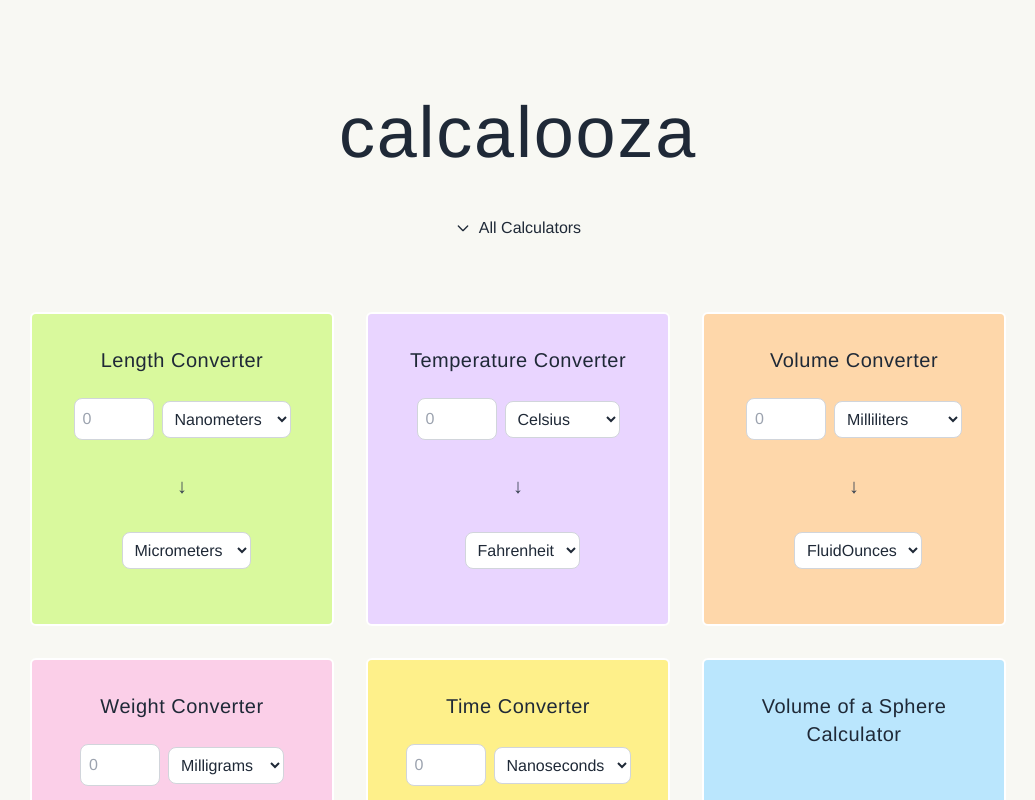
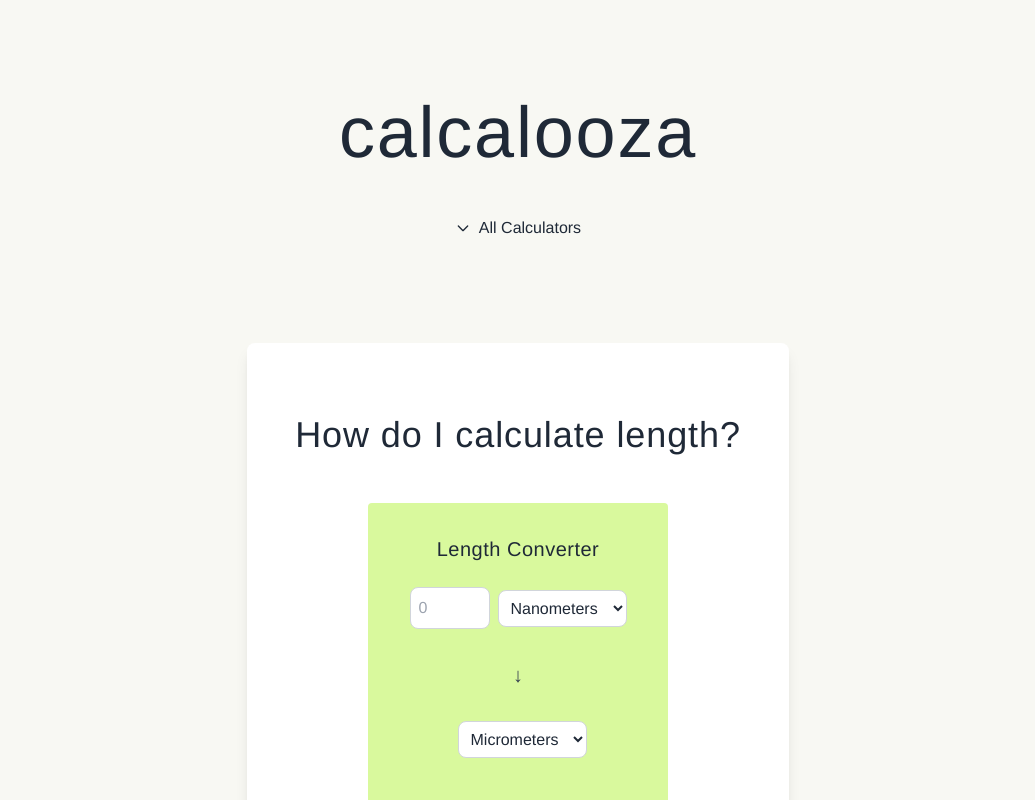
Before and after one commit to samanthacabrera/conversion-calculator, a React (Vite) app: page /calculator/length in a window 1280 px wide. Shown: the top 800 px of the page, without its empty margins (122-1157 px from the left). Built offline with nearby package versions, Linux system fonts and the light colour scheme.

Commit message:
added basic Page component, set up routes

```diff
--- a/package.json
+++ b/package.json
@@ -13,7 +13,8 @@
   },
   "dependencies": {
     "react": "^18.3.1",
-    "react-dom": "^18.3.1"
+    "react-dom": "^18.3.1",
+    "react-router-dom": "^6.26.2"
   },
   "devDependencies": {
     "@eslint/js": "^9.9.0",
--- a/src/App.jsx
+++ b/src/App.jsx
@@ -1,23 +1,38 @@
-import React, {useState} from 'react';
+import React, { useState } from 'react';
+import { BrowserRouter as Router, Route, Routes } from 'react-router-dom';
+import { calculatorRoutes } from './routes';
 import Header from './Header';
 import Nav from './Nav';
 import List from './List';
+import Page from './Page';
+import Footer from './Footer';
 
 const App = () => {
   const [selectedCategory, setSelectedCategory] = useState('All Calculators');
 
   return (
-    <div className="flex flex-col items-center min-h-screen text-gray-800">
-      <Header />
+    <Router>
+      <div className="flex flex-col items-center min-h-screen text-gray-800">
 
-      <Nav onSelectCategory={setSelectedCategory}/>
+        <Header />
 
-      <List selectedCategory={selectedCategory}/>
+        <Nav onSelectCategory={setSelectedCategory}/>
 
-      <a href="https://github.com/samanthacabrera" target="_blank" rel="noopener noreferrer" className="relative bottom-0 opacity-20 mt-8">
-        made by <span className="hover:underline hover:italic">sam cabrera</span>
-      </a>
-    </div>
+        <Routes>
+          <Route path="/" element={<List selectedCategory={selectedCategory} />} />
+          {calculatorRoutes.map(({ path, component, calcType }) => (
+              <Route
+                  key={path}
+                  path={path}
+                  element={<Page calcType={calcType} />}
+              />
+          ))}
+        </Routes>
+
+        <Footer />
+
+      </div>
+    </Router>
   );
 };
 
--- a/src/Converter.jsx
+++ b/src/Converter.jsx
@@ -1,11 +1,12 @@
 import React, { useState, useEffect } from 'react';
-import { conversionData } from './conversionData';
+import { Link } from 'react-router-dom';
+import { calcData } from './data';
 
 const Converter = ({ calcType }) => {
 
     const [inputValue, setInputValue] = useState('');
-    const [unitFrom, setUnitFrom] = useState(Object.keys(conversionData[calcType].units)[0]);
-    const [unitTo, setUnitTo] = useState(Object.keys(conversionData[calcType].units)[1]);
+    const [unitFrom, setUnitFrom] = useState(Object.keys(calcData[calcType].units)[0]);
+    const [unitTo, setUnitTo] = useState(Object.keys(calcData[calcType].units)[1]);
     const [result, setResult] = useState(null);
 
     const bgColorMapping = {
@@ -19,8 +20,8 @@ const Converter = ({ calcType }) => {
     const bgColor = bgColorMapping[calcType] || 'bg-white';
 
     useEffect(() => {
-        setUnitFrom(Object.keys(conversionData[calcType].units)[0]);
-        setUnitTo(Object.keys(conversionData[calcType].units)[1]);
+        setUnitFrom(Object.keys(calcData[calcType].units)[0]);
+        setUnitTo(Object.keys(calcData[calcType].units)[1]);
         setResult(null);
     }, [calcType]);
 
@@ -34,7 +35,7 @@ const Converter = ({ calcType }) => {
             setResult(null);
             return;
         }
-        const convertedValue = conversionData[calcType].convert(parsedValue, unitFrom, unitTo);
+        const convertedValue = calcData[calcType].convert(parsedValue, unitFrom, unitTo);
         setResult(convertedValue);
     };
 
@@ -45,7 +46,9 @@ const Converter = ({ calcType }) => {
 
     return (
         <div className={`flex flex-col items-center p-8 ${bgColor} space-y-6 rounded h-[310px] w-[300px]`}>
-            <h2 className="text-xl tracking-wide">{calcType.charAt(0).toUpperCase() + calcType.slice(1)} Converter</h2>
+            <Link to={`/calculator/${calcType}`} className="text-xl tracking-wide hover:underline">
+                {calcType.charAt(0).toUpperCase() + calcType.slice(1)} Converter
+            </Link>
             <div className="flex flex-col items-center space-y-8">
                 <div className="flex items-center space-x-2">
                     <input
@@ -61,7 +64,7 @@ const Converter = ({ calcType }) => {
                         onChange={(e) => setUnitFrom(e.target.value)}
                         className="p-2 rounded-lg bg-white border border-gray-300 focus:outline-none focus:ring-2 focus:ring-blue-400"
                     >
-                        {Object.keys(conversionData[calcType].units).map((unit) => (
+                        {Object.keys(calcData[calcType].units).map((unit) => (
                             <option key={unit} value={unit}>
                                 {unit.charAt(0).toUpperCase() + unit.slice(1)}
                             </option>
@@ -80,7 +83,7 @@ const Converter = ({ calcType }) => {
                         onChange={(e) => setUnitTo(e.target.value)}
                         className="flex-1 ml-2 p-2 rounded-lg bg-white border border-gray-300 focus:outline-none focus:ring-2 focus:ring-blue-400"
                     >
-                        {Object.keys(conversionData[calcType].units).map((unit) => (
+                        {Object.keys(calcData[calcType].units).map((unit) => (
                             <option key={unit} value={unit}>
                                 {unit.charAt(0).toUpperCase() + unit.slice(1)}
                             </option>
--- /dev/null
+++ b/src/Footer.jsx
@@ -0,0 +1,10 @@
+import React from "react";
+
+const Footer = () => {
+    return (
+        <a href="https://github.com/samanthacabrera" target="_blank" rel="noopener noreferrer" className="relative bottom-0 opacity-20 mt-8">
+          made by <span className="hover:underline hover:italic">sam cabrera</span>
+        </a>
+    )
+}
+export default Footer
--- a/src/List.jsx
+++ b/src/List.jsx
@@ -44,7 +44,8 @@ const List = ({ selectedCategory }) => {
     return (
         <div className="relative w-full flex flex-col items-center">
             {/* Mobile view */}
-            <div className="flex flex-col mt-2 space-y-12 lg:hidden">
+            <div className="flex flex-col items-center mt-2 space-y-12 lg:hidden">
+                <h2 className="tracking-wider">{selectedCategory}</h2>
                  {itemsToShow.map((item) => {
                     const Component = componentMapping[item.value];
                     return (
--- a/src/Nav.jsx
+++ b/src/Nav.jsx
@@ -1,13 +1,16 @@
 import React, { useState } from 'react';
+import { useNavigate } from 'react-router-dom';
 
 const Nav = ({ onSelectCategory }) => {
     const categories = ['All Calculators','Conversion Calculators', 'Volume Calculators'];
     const [selectedCategory, setSelectedCategory] = useState(categories[0]);
     const [isOpen, setIsOpen] = useState(false);
+    const navigate = useNavigate();
 
     const handleCategoryClick = (category) => {
         setSelectedCategory(category);
         onSelectCategory(category);
+        navigate('/');
         setIsOpen(false);
     };
 
@@ -40,7 +43,7 @@ const Nav = ({ onSelectCategory }) => {
                             <button
                                 key={category}
                                 onClick={() => handleCategoryClick(category)}
-                                className="block hover:underline transition duration-300 pl-10 py-2 text-left w-full"
+                                className="block hover:underline transition duration-300 pl-10 py-2 text-left tracking-wide w-full"
                             >
                                 {category}
                             </button>
--- a/src/Page.jsx
+++ b/src/Page.jsx
@@ -0,0 +1,48 @@
+import React from 'react';
+import { calcData } from './data';
+import { calculatorRoutes } from './routes';
+import Converter from './Converter';
+import VolumeCalculator from './VolumeCalculator';
+
+const Page = ({ calcType }) => {
+    const route = calculatorRoutes.find(route => route.calcType === calcType);
+
+    const renderCalculator = () => {
+        if (route) {
+            switch (route.component) {
+                case 'Converter':
+                    return <Converter calcType={calcType} />;
+                case 'VolumeCalculator':
+                    return <VolumeCalculator calcType={calcType} />;
+                default:
+                    return <p className="text-red-500">Calculator component not found.</p>;
+            }
+        } else {
+            return <p className="text-red-500">Calculator type not found.</p>;
+        }
+    };
+
+    const title = route && route.component === 'VolumeCalculator'
+        ? `volume of a ${calcType.replace('Volume', '').charAt(0) + calcType.replace('Volume', '').slice(1)}`
+        : calcType;
+
+    const formula = calcData[calcType]?.formula;
+
+    return (
+        <div className="flex flex-col items-center justify-center min-h-screen py-12">
+            <div className="flex flex-col items-center justify-center text-center bg-white shadow-lg rounded-lg m-2 p-6 lg:p-12 space-y-12">
+
+                <h2 className="text-2xl lg:text-4xl tracking-wide mt-6">How do I calculate {title}?</h2>
+
+                <div>{renderCalculator()}</div>
+
+                <h3 className="text-xl tracking-wide font-semibold">Formula</h3>
+                {formula && <p className="text-xl text-gray-600 mb-6">{formula}</p>}
+
+
+            </div>
+        </div>
+    );
+};
+
+export default Page;
--- a/src/VolumeCalculator.jsx
+++ b/src/VolumeCalculator.jsx
@@ -1,5 +1,6 @@
 import React, { useState } from 'react';
-import { conversionData } from './conversionData';
+import { Link } from 'react-router-dom'
+import { calcData } from './data';
 
 const VolumeCalculator = ({ calcType }) => {
     const shapeDimensions = {
@@ -34,7 +35,7 @@ const VolumeCalculator = ({ calcType }) => {
         const numericValues = updatedValues.map((val) => val === '' ? 0 : Number(val));
 
         if (numericValues.every((val) => !isNaN(val) && val >= 0)) {
-            const volume = conversionData[calcType]?.calculate(...numericValues);
+            const volume = calcData[calcType]?.calculate(...numericValues);
             if (typeof volume === 'number') {
                 setResult(volume);
             } else {
@@ -47,9 +48,9 @@ const VolumeCalculator = ({ calcType }) => {
 
     return (
         <div className={`flex flex-col items-center text-center p-8 space-y-4 ${bgColorMapping[calcType]} rounded h-[310px] w-[300px]`}>
-            <h2 className="text-xl tracking-wide">
-                {`Volume of a ${calcType.replace('Volume', '').charAt(0).toUpperCase() + calcType.replace('Volume', '').slice(1)} Calculator`}
-            </h2>
+            <Link to={`/calculator/${calcType}`} className="text-xl tracking-wide hover:underline">
+                {`Volume of a ${calcType.replace('Volume', '').charAt(0).toUpperCase() + calcType.replace('Volume', '').slice(1)}`}
+            </Link>
 
             <div className="flex flex-grow flex-col justify-center items-center space-y-4">
                 {dimensions.map((dim, index) => (
--- a/src/conversionData.js
+++ b/src/data.js
@@ -1,4 +1,4 @@
-export const conversionData = {
+export const calcData = {
     length: {
         units: {
             nanometers: 1e9,
@@ -15,7 +15,7 @@ export const conversionData = {
             feet: 3.28084,
             inches: 39.3701,
         },
-        convert: (value, from, to) => value * (conversionData.length.units[to] / conversionData.length.units[from]),
+        convert: (value, from, to) => value * (calcData.length.units[to] / calcData.length.units[from]),
     },
     volume: {
         units: { // US measurements for now
@@ -29,7 +29,7 @@ export const conversionData = {
             gallons: 0.264172,
             liters: 1,
         },
-        convert: (value, from, to) => value * (conversionData.volume.units[to] / conversionData.volume.units[from]),
+        convert: (value, from, to) => value * (calcData.volume.units[to] / calcData.volume.units[from]),
     },
     temperature: {
         units: {
@@ -64,7 +64,7 @@ export const conversionData = {
             pounds: 2.20462,
             metricTons: 0.001,
         },
-        convert: (value, from, to) => value * (conversionData.weight.units[to] / conversionData.weight.units[from]),
+        convert: (value, from, to) => value * (calcData.weight.units[to] / calcData.weight.units[from]),
     },
     time: {
         units: {
@@ -79,21 +79,26 @@ export const conversionData = {
             months: 2.628e+6,  // Approximated as 30.44 days
             years: 3.154e+7,   // Approximated as 365.24 days
         },
-        convert: (value, from, to) => value * (conversionData.time.units[from] / conversionData.time.units[to]),
+        convert: (value, from, to) => value * (calcData.time.units[from] / calcData.time.units[to]),
     },
     sphereVolume: {
         calculate: (radius) => (4 / 3) * Math.PI * Math.pow(radius, 3),
+        formula: "V = 4/3 × π × r³",
     },
     coneVolume: {
         calculate: (radius, height) => (1 / 3) * Math.PI * Math.pow(radius, 2) * height,
+        formula: "V = 1/3 × π × r² × h",
     },
     cubeVolume: {
         calculate: (side) => Math.pow(side, 3),
+        formula: "V = s³",
     },
     cylinderVolume: {
         calculate: (radius, height) => Math.PI * Math.pow(radius, 2) * height,
+        formula: "V = π × r² × h",
     },
     rectangleVolume: {
         calculate: (length, width, height) => length * width * height,
+        formula: "V = l × w × h",
     },
 };
--- /dev/null
+++ b/src/routes.js
@@ -0,0 +1,12 @@
+export const calculatorRoutes = [
+    { path: '/calculator/length', component: 'Converter', calcType: 'length' },
+    { path: '/calculator/temperature', component: 'Converter', calcType: 'temperature' },
+    { path: '/calculator/volume', component: 'Converter', calcType: 'volume' },
+    { path: '/calculator/weight', component: 'Converter', calcType: 'weight' },
+    { path: '/calculator/time', component: 'Converter', calcType: 'time' },
+    { path: '/calculator/sphereVolume', component: 'VolumeCalculator', calcType: 'sphereVolume' },
+    { path: '/calculator/coneVolume', component: 'VolumeCalculator', calcType: 'coneVolume' },
+    { path: '/calculator/cubeVolume', component: 'VolumeCalculator', calcType: 'cubeVolume' },
+    { path: '/calculator/cylinderVolume', component: 'VolumeCalculator', calcType: 'cylinderVolume' },
+    { path: '/calculator/rectangleVolume', component: 'VolumeCalculator', calcType: 'rectangleVolume' },
+];
```
Also changed, not shown: src/Header.jsx (+9 -3 lines), 1 other file (tests, documents, lock files or other folders).
